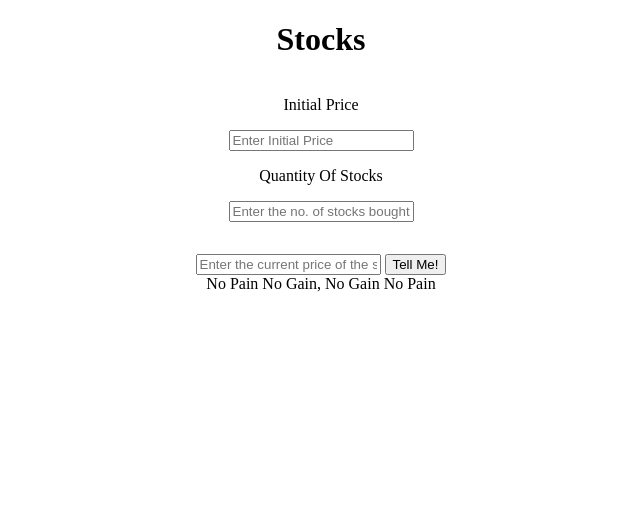
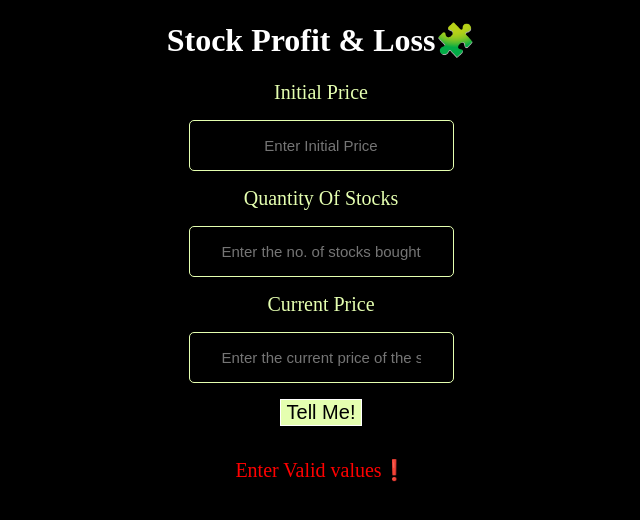
Before and after one commit to tanishaverma17/Profit-And-Loss, a plain HTML site: page index.html in a window 1280 px wide. Both pictures are taken after a click on the button "Tell Me!". Shown: the whole page, without its empty margins (319-959 px from the left). Drawn offline with Linux system fonts and the light colour scheme.

Commit message:
add- CSS
added styling

```diff
--- a/app.js
+++ b/app.js
@@ -6,17 +6,20 @@ var output = document.querySelector("#output-box");
 
 function CalculateProfitAndLoss(initial, quantity,current){
     if(initial >current){
+        output.setAttribute("class", "error");
         var loss = (initial - current)*quantity;
         var lossPercentage = (loss/initial)*100;
         output.innerText = "The loss is" + loss + "and the lossPercentage is" + lossPercentage +"%";
     }
     else if(initial < current){
+        output.setAttribute("class", "okay");
         var profit = (current - initial)*quantity;
         var profitPercentage = (profit/initial)*100;
         output.innerText = "The profit is" + profit +"and the profitPercentage is" + profitPercentage +"%";
     }
     else{
-        output.innerText = "No Pain No Gain, No Gain No Pain";
+        output.setAttribute("class", "error");
+        output.innerText = "Enter Valid values❗";
     }
 }
 
--- a/index.html
+++ b/index.html
@@ -7,13 +7,13 @@
     <link rel="stylesheet" href="style.css">
 </head>
 <body>
-    <h1>Stocks</h1>
+    <h1>Stock Profit & Loss🧩</h1>
     <main>
         <label for="initial-price">Initial Price</label>
         <input id="initial-price" placeholder="Enter Initial Price" type="text">
         <label for="stock-quantity">Quantity Of Stocks</label>
         <input id="stock-quantity" placeholder="Enter the no. of stocks bought" type="text">
-        <label for="current-price"></label>
+        <label for="current-price">Current Price</label>
         <input id="current-price" placeholder="Enter the current price of the stocks" type="text">
 
         <button id="submit-btn">Tell Me!</button>
--- a/style.css
+++ b/style.css
@@ -1,7 +1,40 @@
-body{
+*{
+    background-color: black;
+    color: white;
     text-align: center;
 }
+label, input{
+    display: block;
+}
 label{
-    display: block;
+    font-size: 20px;
+    font-weight: 400;
+    color: rgb(229, 255, 176);
+}
+input{
+    margin: 1rem auto;
+    padding: 1rem 2rem;
+    color: #fff;
+    border: 1px solid rgb(229, 255, 176);
+    border-radius: 5px;
+    font-size: 15px;
+}
+#submit-btn{
+    border: 1px solid #fff;
+    color: #000000;
+    background-color: rgb(229, 255, 176);
+    font-size: 20px;
+}
+#output-box{
+    font-size: 20px;
+    margin: 1rem auto;
     padding: 1rem;
+
 }
+.okay{
+    color: green;
+}
+
+.error{
+    color: red;
+}
```
